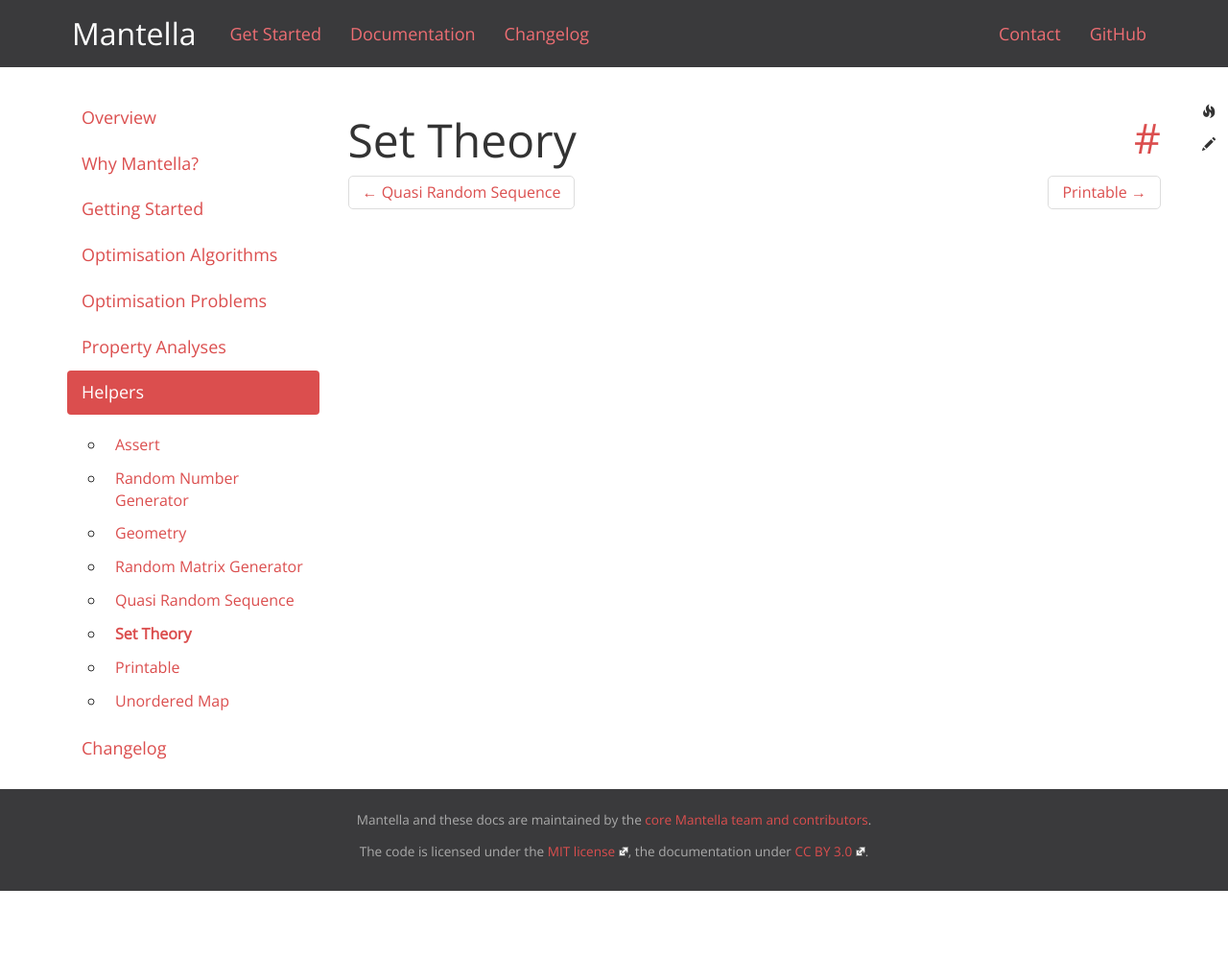
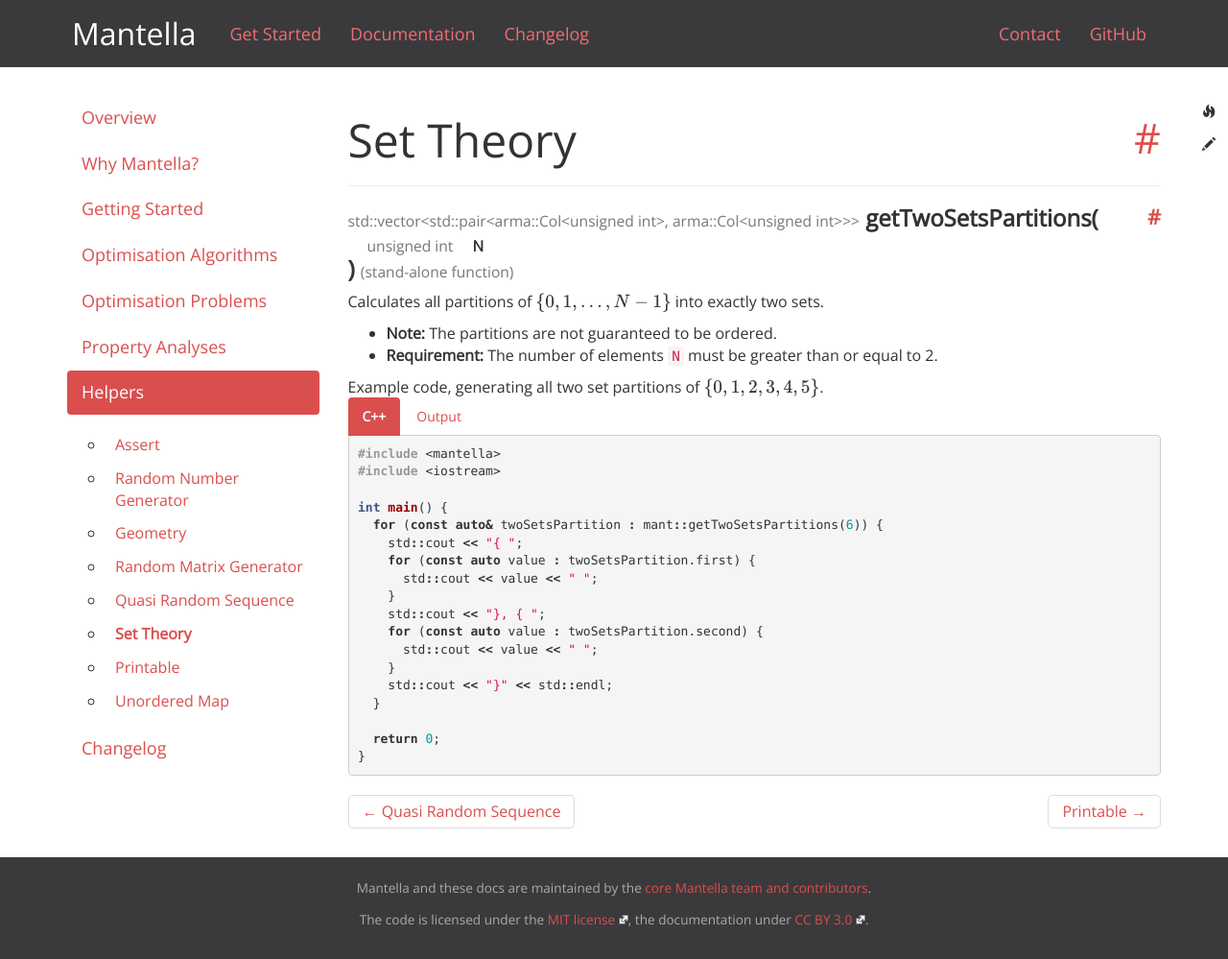
Before and after one commit to sebiniemann/Mantella, a Jekyll site: the page built from helpers/set-theory.html, in a window 1280 px wide and 999 px high. Shown: the whole window at 96% size. Built offline with Jekyll 4.4.1, drawn with Linux system fonts in a browser that asks for light colours; formulas are drawn with MathJax 3.

Commit message:
Added information on helper/setTheory

```diff
--- a/helpers/set-theory.html
+++ b/helpers/set-theory.html
@@ -2,3 +2,78 @@
 layout: page
 ---
 {% include h1 title="Set Theory" %}
+
+{% include api call="getTwoSetsPartitions" returns="std::vector&lt;std::pair&lt;arma::Col&lt;unsigned int&gt;, arma::Col&lt;unsigned int&gt;&gt;&gt;" params="unsigned int N" %}
+
+<p>Calculates all partitions of \(\left\{0, 1, \ldots, N-1\right\}\) into exactly two sets.</p>
+
+<ul>
+  <li><strong>Note:</strong> The partitions are not guaranteed to be ordered.</li>
+  <li><strong>Requirement:</strong> The number of elements <code>N</code> must be greater than or equal to 2.</li>
+</ul>
+
+Example code, generating all two set partitions of \(\left\{0, 1, 2, 3, 4, 5\right\}\).
+
+<ul class="nav nav-tabs" role="tablist" id="getTwoSetsPartitions">
+  <li role="presentation" class="active"><a href="#getTwoSetsPartitions-cpp" aria-controls="getTwoSetsPartitions-cpp" role="tab" data-toggle="tab">C++</a></li>
+  <li role="presentation"><a href="#getTwoSetsPartitions-output" aria-controls="getTwoSetsPartitions-output" role="tab" data-toggle="tab">Output</a></li>
+</ul>
+<div class="tab-content">
+  <div role="tabpanel" class="tab-pane active" id="getTwoSetsPartitions-cpp">
+{% highlight cpp %}
+#include <mantella>
+#include <iostream>
+
+int main() {
+  for (const auto& twoSetsPartition : mant::getTwoSetsPartitions(6)) {
+    std::cout << "{ ";
+    for (const auto value : twoSetsPartition.first) {
+      std::cout << value << " ";
+    }
+    std::cout << "}, { ";
+    for (const auto value : twoSetsPartition.second) {
+      std::cout << value << " ";
+    }
+    std::cout << "}" << std::endl;
+  }
+
+  return 0;
+}
+{% endhighlight %}
+  </div>
+  <div role="tabpanel" class="tab-pane" id="getTwoSetsPartitions-output">
+{% highlight text %}
+{ 0 }, { 1 2 3 4 5 }
+{ 1 }, { 0 2 3 4 5 }
+{ 2 }, { 0 1 3 4 5 }
+{ 3 }, { 0 1 2 4 5 }
+{ 4 }, { 0 1 2 3 5 }
+{ 5 }, { 0 1 2 3 4 }
+{ 0 1 }, { 2 3 4 5 }
+{ 0 2 }, { 1 3 4 5 }
+{ 0 3 }, { 1 2 4 5 }
+{ 0 4 }, { 1 2 3 5 }
+{ 0 5 }, { 1 2 3 4 }
+{ 1 5 }, { 0 2 3 4 }
+{ 1 2 }, { 0 5 3 4 }
+{ 1 3 }, { 0 5 2 4 }
+{ 1 4 }, { 0 5 2 3 }
+{ 5 4 }, { 0 1 2 3 }
+{ 5 2 }, { 0 1 4 3 }
+{ 5 3 }, { 0 1 4 2 }
+{ 4 3 }, { 0 1 5 2 }
+{ 4 2 }, { 0 1 5 3 }
+{ 3 2 }, { 0 1 5 4 }
+{ 0 1 2 }, { 3 4 5 }
+{ 0 1 3 }, { 2 4 5 }
+{ 0 1 4 }, { 2 3 5 }
+{ 0 1 5 }, { 2 3 4 }
+{ 0 2 5 }, { 1 3 4 }
+{ 0 2 3 }, { 1 5 4 }
+{ 0 2 4 }, { 1 5 3 }
+{ 0 5 4 }, { 1 2 3 }
+{ 0 5 3 }, { 1 2 4 }
+{ 0 4 3 }, { 1 2 5 }
+{% endhighlight %}
+  </div>
+</div>
```
